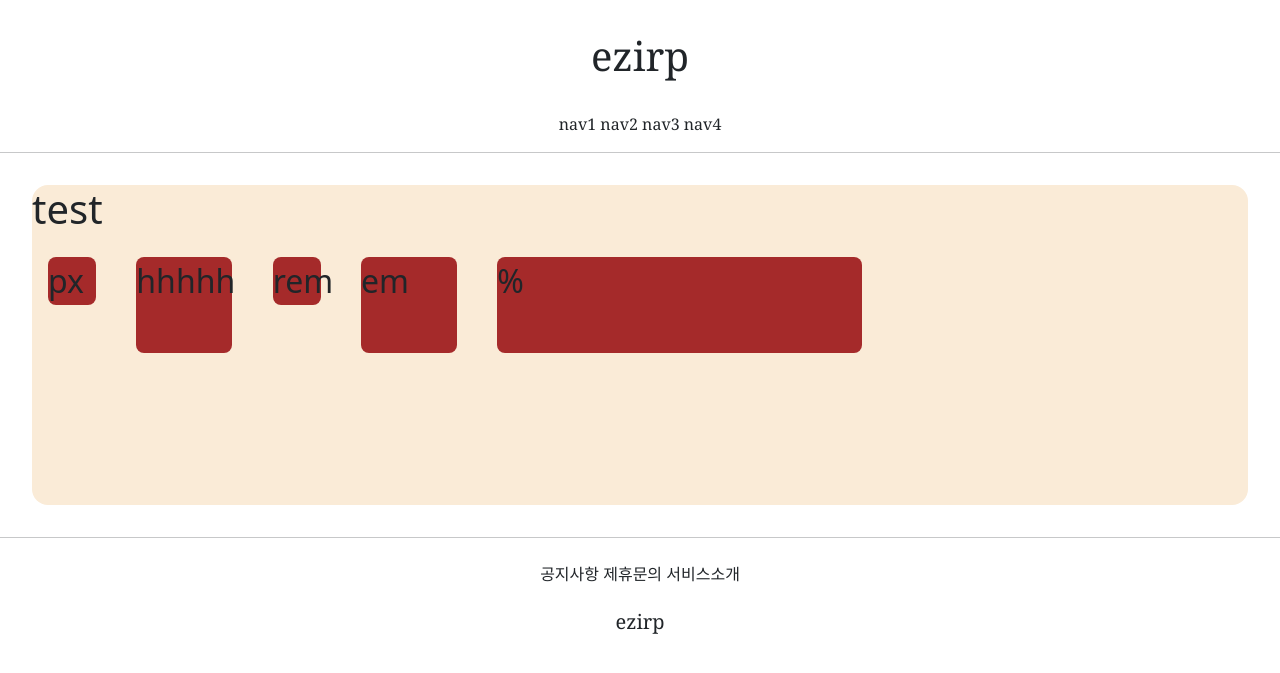
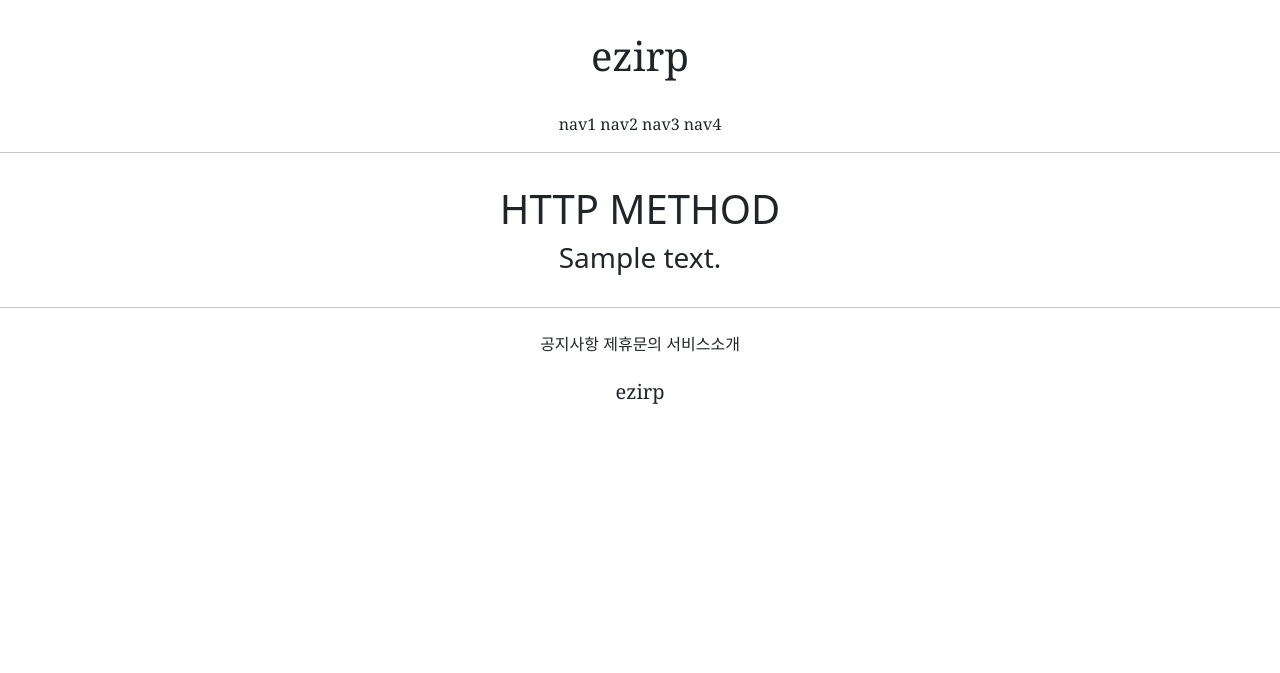
Before and after one commit to yeonsangKim/django_1, a Django app: template accountapp/templates/accountapp/hello_world.html in a window 1280 px wide. Shown: the top 673 px of the page. Run offline with Django 3.2, Linux system fonts and the light colour scheme; the template is opened without the code that fills it: most values are stand-ins (such as "Sample title", 1, 10 or a date in 2020); parts of the project's set-up code (start-up, migrations or seed data) failed here and were passed over.

Commit message:
7/9 3 class commit 3

```diff
--- a/accountapp/templates/accountapp/hello_world.html
+++ b/accountapp/templates/accountapp/hello_world.html
@@ -2,31 +2,17 @@
 
 {%  block content  %}
 
- <style>
-    .testing{
-        background-color: brown;
-        margin: 1rem;
-        height: 48px;
-        width:48px;
-        border-radius: 0.5rem;
-        display: inline-block;
-    }
+
+<div style="margin: 2rem; text-align: center">
+
+    <h1>
+        HTTP METHOD
+    </h1>
+    <h3>{{ text }}</h3>
 
 
- </style>
-<div style="height: 20rem; background-color: antiquewhite;
-border-radius: 1rem; margin: 2rem;font-size: 2rem">
-
-    <h1>
-        test
-    </h1>
 
 
-<div class="testing"  style="height: 48px; width: 48px">px</div>
-<div class="testing"  style="height: 96px; width: 96px">hhhhh</div>
-<div class="testing"  style="height: 3rem; width: 3rem">rem</div>
-<div class="testing"  style="height: 3em; width: 3em">em</div>
-<div class="testing"  style="height: 30%; width: 30%">%</div>
 
 </div>
 {% endblock %}
```
Also changed, not shown: accountapp/views.py (+10 -1 lines), 1 other file.
